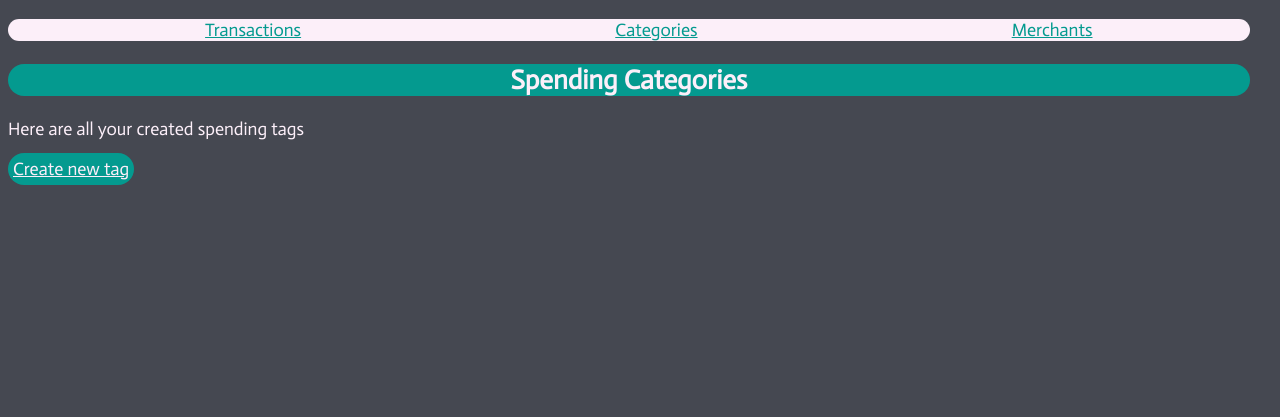
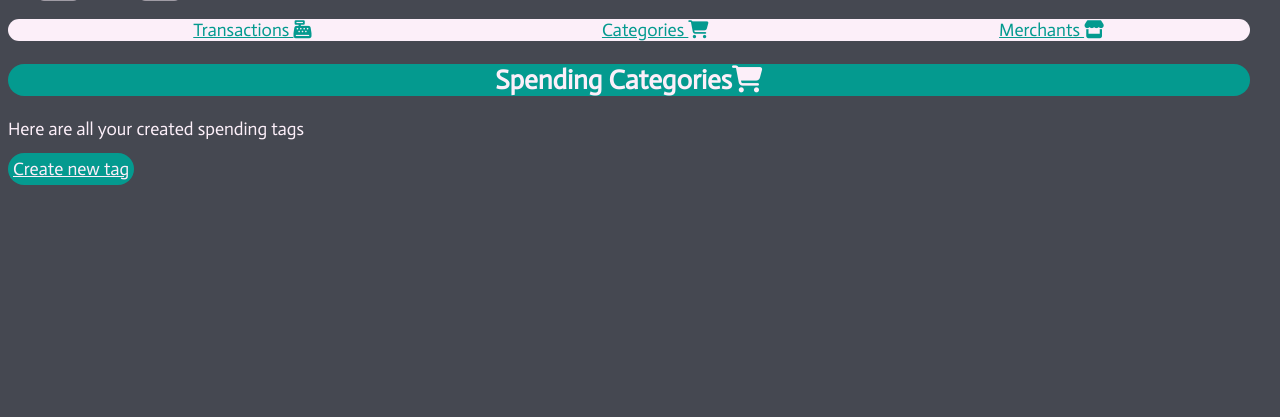
Before and after one commit to jamiemalcolm/spending_tracker_project, a Flask app: page /tags in a window 1280 px wide. Shown: the part 270-687 px from the top of the page. Run offline with Flask 2, Linux system fonts and the light colour scheme; data that the repository does not hold is empty; some libraries are stand-ins or nearby versions.

Commit message:
some more styling added, icons using fontawesome

```diff
--- a/app/static/style.css
+++ b/app/static/style.css
@@ -15,8 +15,9 @@
 .top-box{
     border-radius: 18px;
 }
-.logo{
+.fa-home{
     border-radius: 100px;
+    color: #FCEFF9;
 
 }
 #navbar{
--- a/app/templates/base.html
+++ b/app/templates/base.html
@@ -6,26 +6,27 @@
     <meta name="viewport" content="width=device-width, initial-scale=1.0">
     <link rel="stylesheet" href="{{ url_for('static', filename='style.css') }}">
     <link href='https://fonts.googleapis.com/css?family=Actor' rel='stylesheet'>
+    <script src="https://kit.fontawesome.com/36da704d70.js" crossorigin="anonymous"></script>
     <title>Spending Tracker</title>
 </head>
 
 <body>
     <main>
         <div class="container">
-            <h1 class="top-box">Spending Tracker</h1>
+            <h1 class="top-box">Spending Tracker <i class="fas fa-chart-line"></i></h1>
             <div class="logo">
-                <a href="/"><img class="logo" src="https://picsum.photos/id/252/175/175"></a>
+                <a href="/"><i class="fas fa-home fa-10x"></i></a>
             </div>
             <nav id="navbar">
                 <ul>
                     <li>
-                        <a class="link" href="/transactions">Transactions</a>
+                        <a class="link" href="/transactions">Transactions <i class="fas fa-cash-register"></i></a>
                     </li>
                     <li>
-                        <a class="link" href="/tags">Categories</a>
+                        <a class="link" href="/tags">Categories <i class="fas fa-shopping-cart"></i></a>
                     </li>
                     <li>
-                        <a class="link" href="/merchants">Merchants</a>
+                        <a class="link" href="/merchants">Merchants <i class="fas fa-store"></i></a>
                     </li>
                     <!-- <li>
                         <a class="link" href="/total">Total Spend</a>
--- a/app/templates/merchants/index.html
+++ b/app/templates/merchants/index.html
@@ -1,7 +1,7 @@
 {% extends 'base.html' %}
 
 {% block content %}
-<h1>Merchants</h1>
+<h1>Merchants <i class="fas fa-store"></i></h1>
 
 <p>Here are all your Merchants you've added for tracking </p>
 <section class="new">
@@ -23,7 +23,7 @@
         </li>
         <li>
             <form class="delete" action="/merchants/{{merchant.id}}/delete" method="POST">
-                <button>Delete Merchant</button>
+                <button><i class="fas fa-trash-alt"></i></button>
             </form>
 
         </li>
--- a/app/templates/merchants/new.html
+++ b/app/templates/merchants/new.html
@@ -1,7 +1,7 @@
 {% extends 'base.html' %}
 
 {% block content %}
-
+<h1>Create New Merchant <i class="fas fa-store-alt"></i></h1>
 <form action="/merchants/new" method="post">
     <div class="new-merchant">
         <label for="name">Merchant name:</label>
--- a/app/templates/tags/index.html
+++ b/app/templates/tags/index.html
@@ -1,7 +1,7 @@
 {% extends 'base.html' %}
 
 {% block content %}
-<h1>Spending Categories</h1>
+<h1>Spending Categories<i class="fas fa-shopping-cart"></i></h1>
 
 <p>Here are all your created spending tags</p>
 <section class="new">
@@ -23,7 +23,7 @@
         <li>
 
             <form class="delete" action="/tags/{{tag.id}}/delete" method="POST">
-                <button>Remove Category</button>
+                <button><i class="fas fa-trash-alt"></i></button>
         </li>
     </ul>
     </form>
--- a/app/templates/tags/new.html
+++ b/app/templates/tags/new.html
@@ -1,7 +1,7 @@
 {% extends 'base.html' %}
 
 {% block content %}
-
+<h1>Add Spending Category<i class="fas fa-cart-plus"></i></h1>
 <form action="/tags/new" method="post">
     <div class="new-tag">
         <label for="tag-category">Category of Spending?:</label>
--- a/app/templates/transactions/index.html
+++ b/app/templates/transactions/index.html
@@ -1,12 +1,12 @@
 {% extends 'base.html' %}
 
 {% block content %}
-<h1>Transactions</h1>
+<h1>Transactions <i class="fas fa-cash-register"></i></h1>
 
 <p>Here are all of your Transactions</p>
 <p>Your Running Total Is: </p>
 <div class="total">
-    {{"£{:,.2f}".format(total)}}
+    {{"£{:,.2f}".format(total)}} <i class="fas fa-money-bill-wave"></i>
 </div>
 </p>
 <section class="new">
--- a/app/templates/transactions/new.html
+++ b/app/templates/transactions/new.html
@@ -1,7 +1,7 @@
 {% extends 'base.html' %}
 
 {% block content %}
-
+<h1>Log New Transaction <i class="fas fa-receipt"></i></h1>
 <form action="/transactions/new" method="post" class="trans">
     <div class="new_transaction">
         <label for="merchant-name">Merchant:</label>
```
